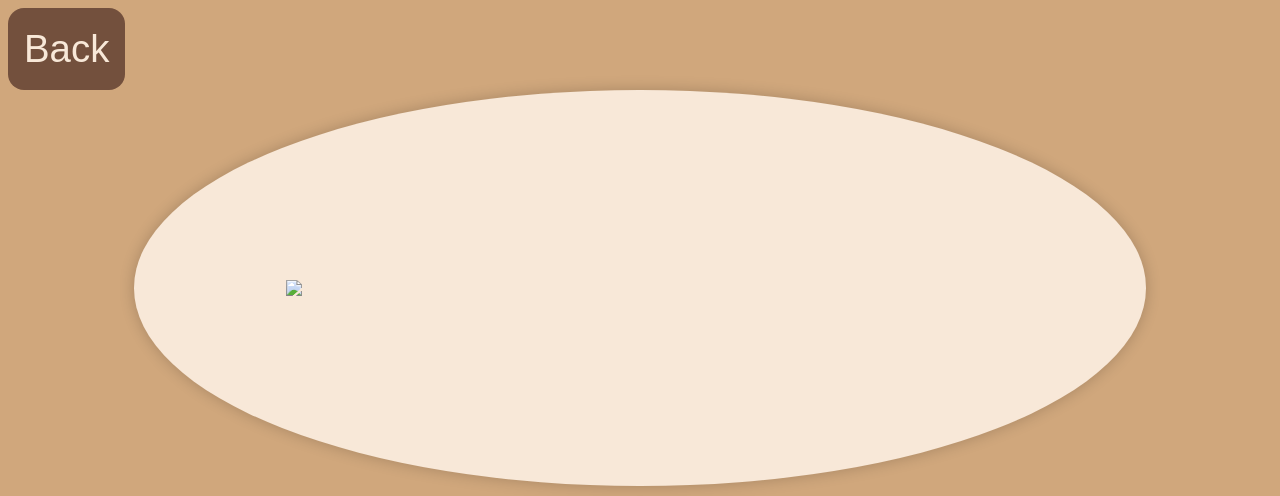
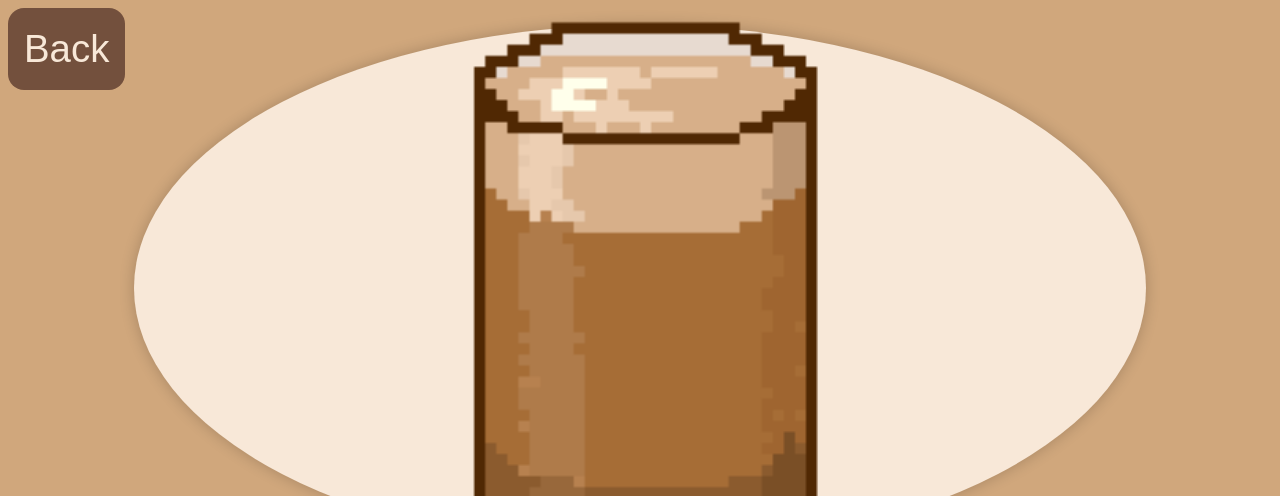
Before and after one commit to pastlpixel/CoffeeTimer, a plain HTML site: page LatteMacchiato.html in a window 1280 px wide. Shown: the top 496 px of the page. Drawn offline with Linux system fonts and the light colour scheme.

Commit message:
Corrected typos

```diff
--- a/LatteMacchiato.html
+++ b/LatteMacchiato.html
@@ -2,7 +2,7 @@
 <html>
 
     <head>
-        <title>Latte Machiatto Timer</title>
+        <title>Latte Macchiato Timer</title>
         <link href="style.css" rel="stylesheet">
     </head>
 
@@ -12,7 +12,7 @@
         </a>
         <div class="timer-body">
             <div class="timer-box">
-                <img src="pictures/LatteMachiatto.png">
+                <img src="pictures/LatteMacchiato.png">
             </div>
             <div class="countdown">
                 <h1 id="timer"></h1>
```
Also changed, not shown: index.html (+1 -1 lines).
